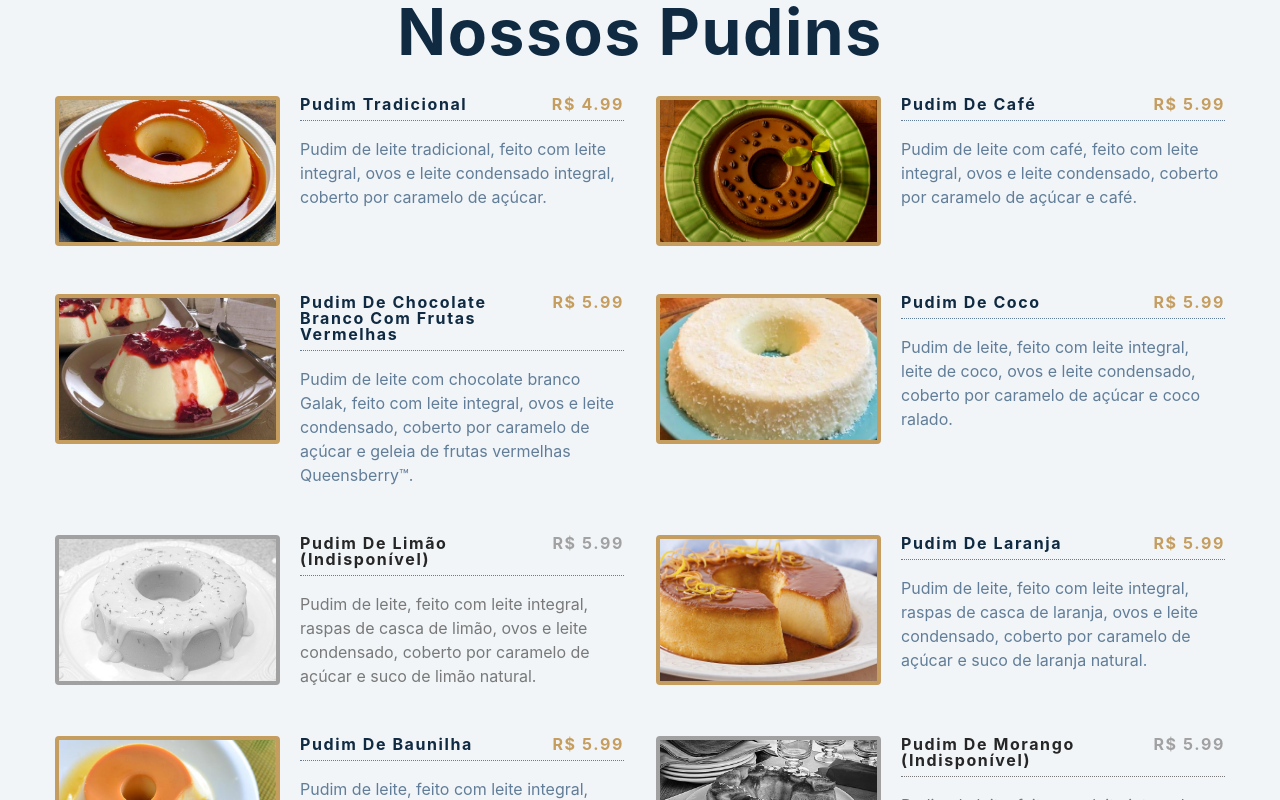
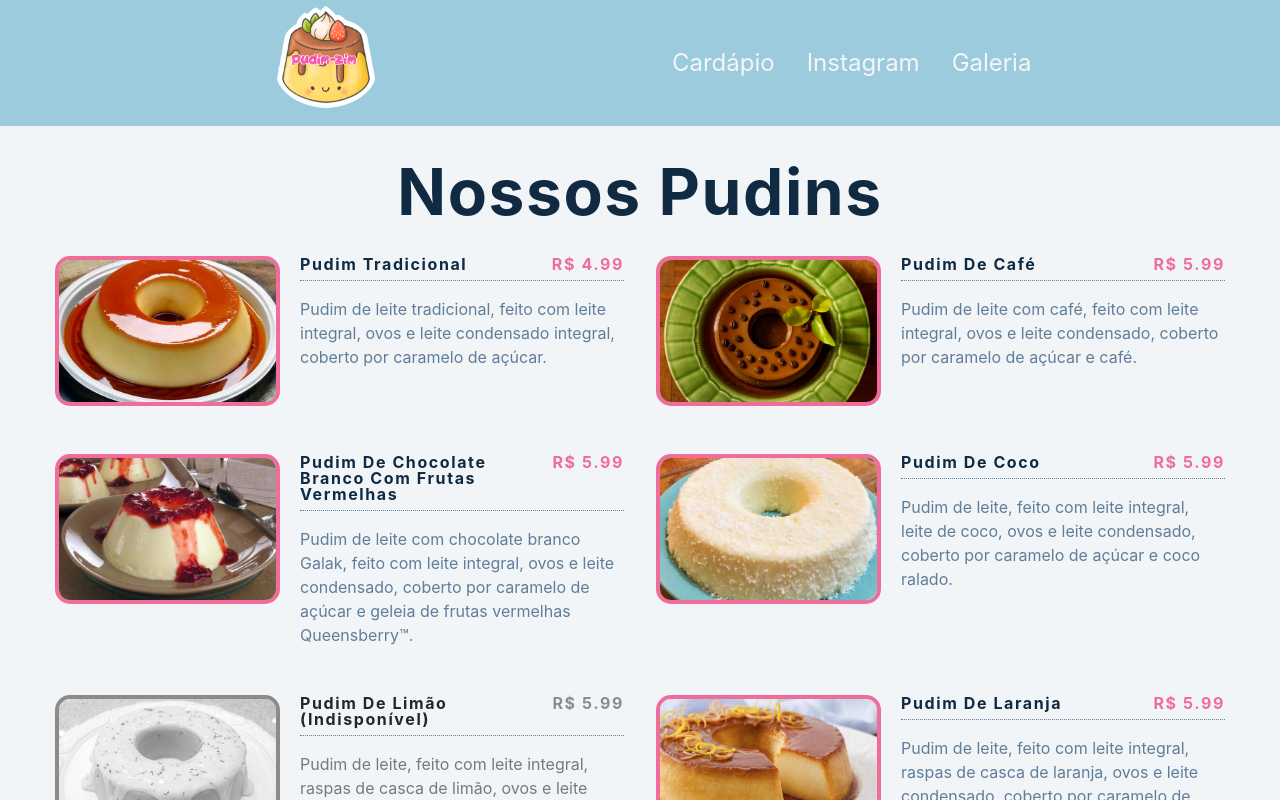
Before and after one commit to edsown/pudim-react, a React (Create React App) app: page / in a window 1280 px wide. Shown: the top 800 px of the page. Built offline with nearby package versions, Linux system fonts and the light colour scheme.

Commit message:
Added a navbar

```diff
--- a/public/index.css
+++ b/public/index.css
@@ -71,7 +71,12 @@ ul {
   list-style-type: none;
 }
 a {
+  font-size: 1.5rem;
   text-decoration: none;
+  color: whitesmoke;
+}
+a:hover {
+  color: darkcyan;
 }
 h1,
 h2,
@@ -83,7 +88,8 @@ h4 {
   margin-bottom: 0.75rem;
 }
 h1 {
-  font-size: 3rem;
+  font-size: 2.5rem;
+  margin-top: 10rem;
 }
 h2 {
   font-size: 2rem;
@@ -195,8 +201,8 @@ Menu
   object-fit: cover;
   height: 200px;
   width: 100%;
-  border: 0.25rem solid var(--clr-gold);
-  border-radius: var(--radius);
+  border: 0.25rem solid #f06c9b;
+  border-radius: 15px;
   display: block;
 }
 .item-info header {
@@ -208,7 +214,7 @@ Menu
   margin-bottom: 0.5rem;
 }
 .price {
-  color: var(--clr-gold);
+  color: #f06c9b;
 
   white-space: nowrap;
 }
@@ -236,3 +242,43 @@ Menu
     height: 150px;
   }
 }
+
+/* NAVBAR */
+.navbar {
+  display: flex;
+  align-items: center;
+  justify-content: space-around;
+  background-color: #96c9dc;
+  opacity: 0.95;
+  padding: 10px;
+  position: fixed;
+  width: 100vw;
+  top: 0;
+  padding-right: 50px;
+  padding-left: 50px;
+  z-index: 100;
+}
+
+.navbar ul {
+  display: inline-flex;
+  margin-right: 1rem;
+}
+
+.navbar ul li {
+  margin-right: 2rem;
+}
+.navbar ul li a {
+  padding: 1.5em;
+  margin: -1.5em;
+}
+.logo {
+  margin-left: 5rem;
+}
+
+.logo-img {
+  size: 10px;
+  height: 6rem;
+
+  filter: drop-shadow(2px 2px 0 white) drop-shadow(-2px 2px 0 white)
+    drop-shadow(2px -2px 0 white) drop-shadow(-2px -2px 0 white);
+}
--- a/src/App.js
+++ b/src/App.js
@@ -2,6 +2,7 @@ import React, { useState } from "react";
 import items from "./Data";
 import Menu from "./Menu";
 import Categories from "./Categories";
+import Navbar from "./Navbar";
 
 function App() {
   const [menuItems, setMenuItems] = useState(items);
@@ -9,9 +10,7 @@ function App() {
 
   return (
     <main>
-      <section>
-        <div></div>
-      </section>
+      <Navbar />
       <h1 className="title">Nossos Pudins</h1>
       <Categories />
       <Menu items={menuItems} />
--- /dev/null
+++ b/src/Navbar.js
@@ -0,0 +1,32 @@
+import React from "react";
+
+function Navbar() {
+  return (
+    <div>
+      <nav className="nav">
+        <div className="navbar">
+          <div className="logo">
+            <a href="#">
+              <img className="logo-img" src="./images/pudimzim-logo.png"></img>
+            </a>
+          </div>
+          <ul className="nav-items">
+            <li>
+              <a href="#">Cardápio</a>
+            </li>
+            <li>
+              <a target="_blank" href="http://instagram.com/pudim.zim2020">
+                Instagram
+              </a>
+            </li>
+            <li>
+              <a href="#">Galeria</a>
+            </li>
+          </ul>
+        </div>
+      </nav>
+    </div>
+  );
+}
+
+export default Navbar;
```
Also changed, not shown: public/images/pudimzim-logo.png (added).
